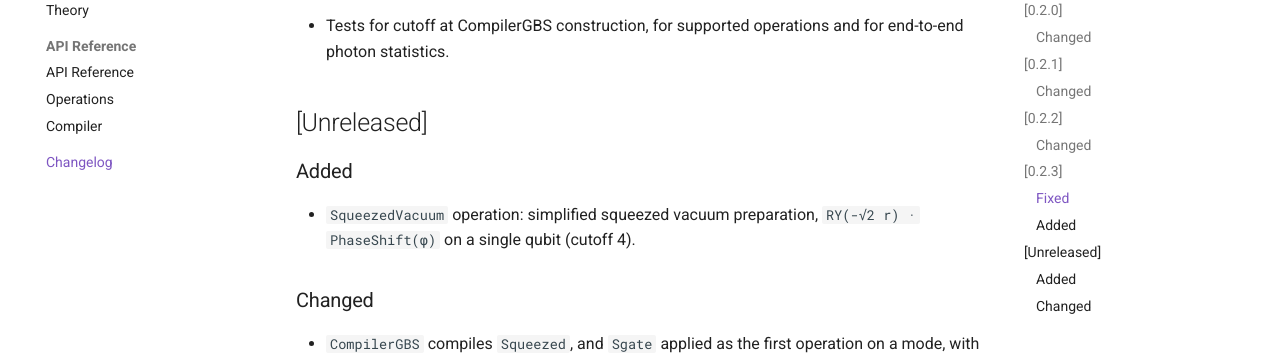
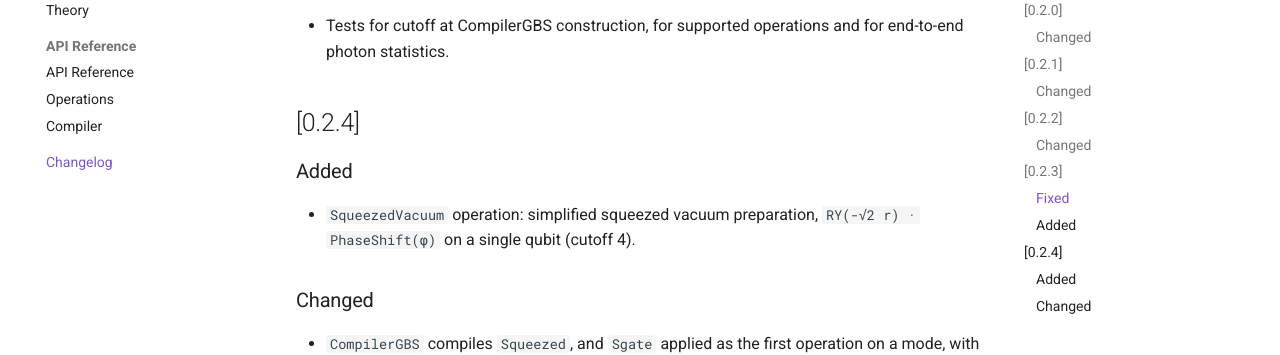
Before and after one commit to Quantum-Cosmos-Lab/gbs-compiler, an MkDocs documentation site: the page built from docs/changelog.md, in a window 1280 px wide and 900 px high, scrolled down 1401 px. Shown: the part 152-507 px from the top of the window. Built offline with MkDocs 1.6.1 and Material for MkDocs 9.7.7, drawn with Linux system fonts in a browser that asks for light colours; comment, search, counter and statistics services are not loaded.

Commit message:
fix: version number

```diff
--- a/docs/changelog.md
+++ b/docs/changelog.md
@@ -51,7 +51,7 @@ and this project adheres to [Semantic Versioning](https://semver.org/spec/v2.0.0
 
 - Tests for cutoff at CompilerGBS construction, for supported operations and for end-to-end photon statistics.
 
-## [Unreleased]
+## [0.2.4]
 
 ### Added
 
--- a/pyproject.toml
+++ b/pyproject.toml
@@ -1,6 +1,6 @@
 [project]
 name = "gbs-compiler"
-version = "0.2.3"
+version = "0.2.4"
 license = "Apache-2.0"
 description = "Compiler for translating Blackbird quantum optics programs into qubit-based OpenQASM circuits via truncated Fock space encoding."
 readme = "README.md"
```
